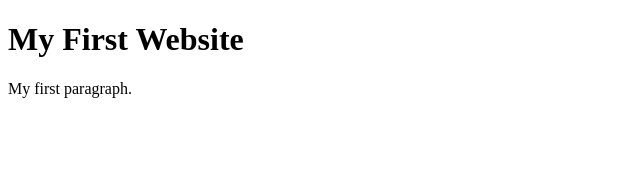
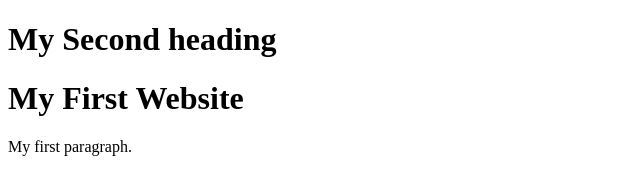
Before and after one commit to actansh/codersrank-template-rek4dt, a website: page index.html in a window 1280 px wide. Shown: the whole page, without its empty margins (0-640 px from the left). Drawn offline with Linux system fonts and the light colour scheme.

Commit message:
1 file modified

```diff
--- a/index.html
+++ b/index.html
@@ -5,6 +5,7 @@
   </head>
   <body>
 
+    <h1>My Second heading</h1>
     <h1>My First Website</h1>
     <p>My first paragraph.</p>
 
```
